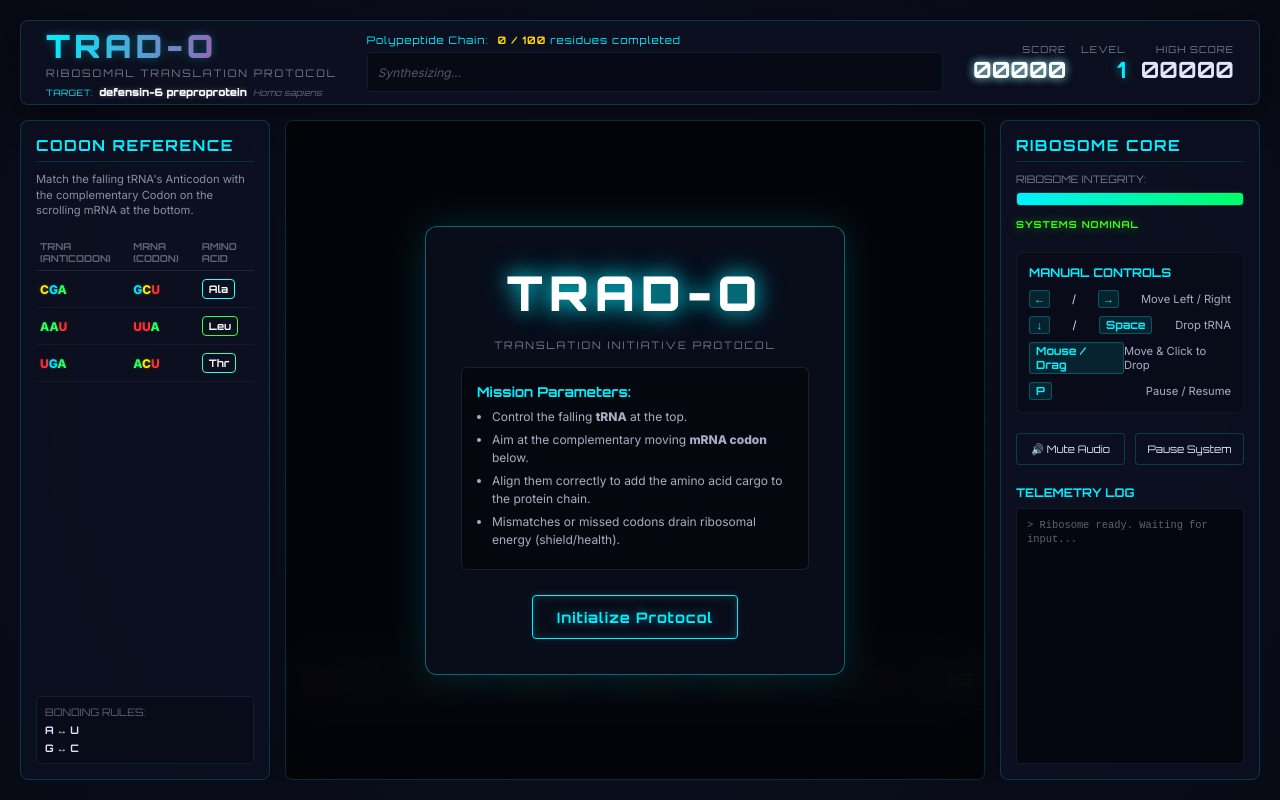
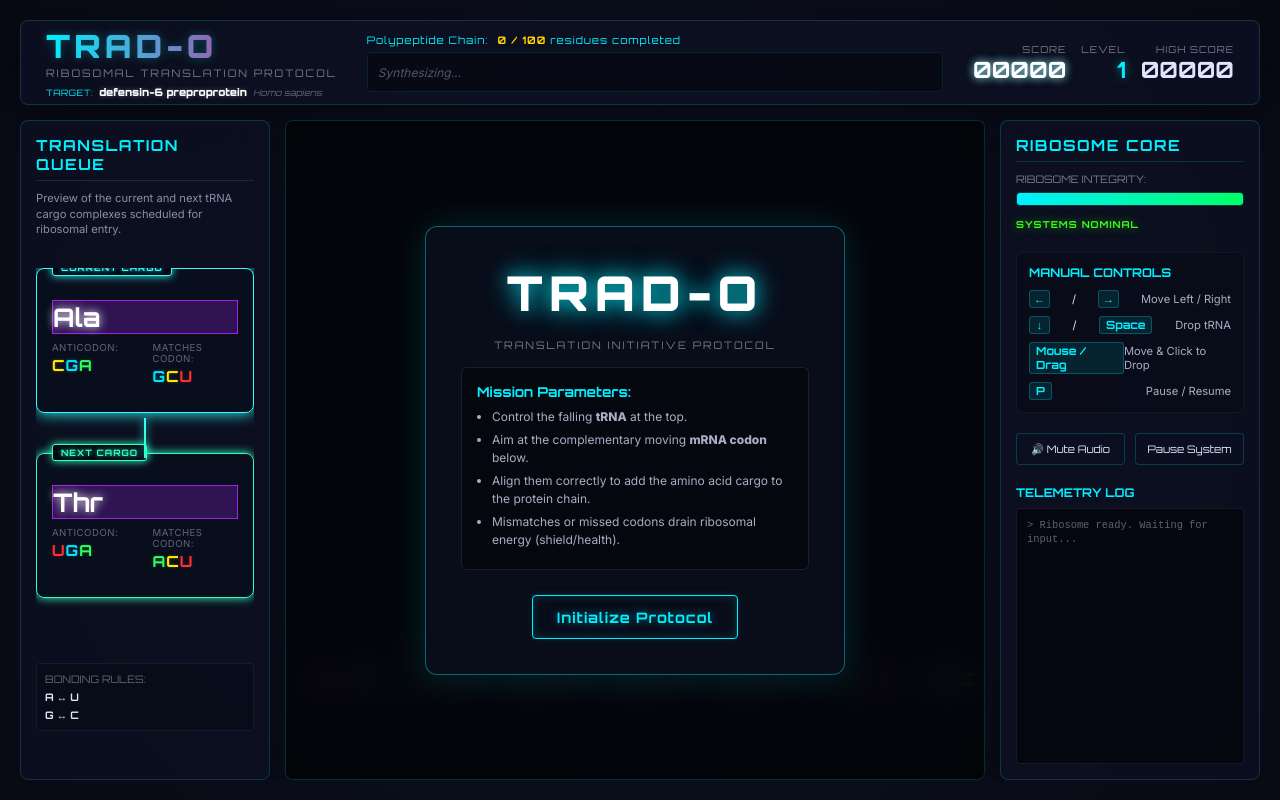
Before and after one commit to Federico77z/Trad-O, a plain HTML site: page index.html in a window 1280 px wide. Drawn offline with Linux system fonts and the light colour scheme.

Commit message:
Feature: replace reference table with translation queue preview cards and sliding transitions

```diff
--- a/game.js
+++ b/game.js
@@ -386,6 +386,10 @@ let lastInputTime = Date.now();
 let keyBuffer = '';
 let aiTargetBlock = null;
 
+// Translation Queue Globals
+let currentTRNACodon = null;
+let nextTRNACodon = null;
+
 // Entities
 let mrnaChain = [];
 let activeTRNA = null;
@@ -483,11 +487,6 @@ function updateMRNA(dt) {
     mrnaChain.forEach(block => {
         block.x -= mrnaSpeed * dtScale;
 
-        // Highlight corresponding row in Reference Table
-        if (block.x < canvas.width / 2 && block.x + block.width > canvas.width / 2 && !block.translated) {
-            updateReferenceHighlight(block.codon);
-        }
-
         if (block.successGlow > 0) {
             block.successGlow -= 0.05 * dtScale;
             block.pulseScale = 1.0 + Math.sin(block.successGlow * Math.PI) * 0.15;
@@ -502,55 +501,58 @@ function updateMRNA(dt) {
     }
 }
 
-// Highlight Reference Table row
-let currentHighlightedCodon = null;
-function updateReferenceHighlight(codon) {
-    if (currentHighlightedCodon === codon) return;
-
-    document.querySelectorAll('.reference-table tbody tr').forEach(row => {
-        if (row.getAttribute('data-codon') === codon) {
-            row.classList.add('active-target');
-        } else {
-            row.classList.remove('active-target');
-        }
-    });
-    currentHighlightedCodon = codon;
-}
-
-// Dynamic Reference Table (shows only codons of remaining needed residues)
-let lastActiveCount = 0;
-function checkAndRefreshReferenceTable() {
-    const activeCodons = getActiveCodons();
-    if (activeCodons.length === lastActiveCount) return;
-
-    lastActiveCount = activeCodons.length;
-
-    const tbody = document.querySelector('.reference-table tbody');
-    if (!tbody) return;
-
-    tbody.innerHTML = '';
-    const uniqueCodons = Array.from(new Set(activeCodons));
-
-    uniqueCodons.forEach(codon => {
-        const info = getCodonInfo(codon);
-        const tr = document.createElement('tr');
-        tr.setAttribute('data-codon', codon);
-
-        const tdAnticodon = document.createElement('td');
-        tdAnticodon.innerHTML = formatCodonHTML(info.anticodon);
-
-        const tdCodon = document.createElement('td');
-        tdCodon.innerHTML = formatCodonHTML(codon);
-
-        const tdAA = document.createElement('td');
-        tdAA.innerHTML = formatAminoAcidHTML(info.aminoAcid);
-
-        tr.appendChild(tdAnticodon);
-        tr.appendChild(tdCodon);
-        tr.appendChild(tdAA);
-
-        tbody.appendChild(tr);
-    });
+// Translation Queue Helpers
+function updatePreviewCards() {
+    const currentCard = document.getElementById('current-card');
+    const nextCard = document.getElementById('next-card');
+    const container = document.getElementById('preview-container');
+
+    if (!currentCard || !nextCard || !container) return;
+
+    if (currentTRNACodon) {
+        const info = getCodonInfo(currentTRNACodon);
+        currentCard.querySelector('.aa-val').textContent = info.aminoAcid;
+        currentCard.querySelector('.anticodon-val').innerHTML = formatCodonHTML(info.anticodon);
+        currentCard.querySelector('.codon-val').innerHTML = formatCodonHTML(currentTRNACodon);
+        currentCard.style.setProperty('--current-color', info.color);
+        container.style.setProperty('--current-color', info.color);
+    } else {
+        currentCard.querySelector('.aa-val').textContent = '-';
+        currentCard.querySelector('.anticodon-val').textContent = '-';
+        currentCard.querySelector('.codon-val').textContent = '-';
+        currentCard.style.removeProperty('--current-color');
+    }
+
+    if (nextTRNACodon) {
+        const info = getCodonInfo(nextTRNACodon);
+        nextCard.querySelector('.aa-val').textContent = info.aminoAcid;
+        nextCard.querySelector('.anticodon-val').innerHTML = formatCodonHTML(info.anticodon);
+        nextCard.querySelector('.codon-val').innerHTML = formatCodonHTML(nextTRNACodon);
+        nextCard.style.setProperty('--next-color', info.color);
+        container.style.setProperty('--next-color', info.color);
+        container.style.setProperty('--next-glow', `${info.color}66`);
+    } else {
+        nextCard.querySelector('.aa-val').textContent = '-';
+        nextCard.querySelector('.anticodon-val').textContent = '-';
+        nextCard.querySelector('.codon-val').textContent = '-';
+        nextCard.style.removeProperty('--next-color');
+        container.style.removeProperty('--next-glow');
+    }
+}
+
+function animateQueueTransition(newNextCodon) {
+    const previewContainer = document.getElementById('preview-container');
+    if (!previewContainer) return;
+
+    previewContainer.classList.add('animating');
+
+    setTimeout(() => {
+        currentTRNACodon = nextTRNACodon;
+        nextTRNACodon = newNextCodon;
+
+        updatePreviewCards();
+        previewContainer.classList.remove('animating');
+    }, 400);
 }
 
 // 6. TRNA SHUTTLE
@@ -878,6 +880,10 @@ function handleMatchSuccess(block, matchedTRNA) {
 
     activeTRNA = null;
 
+    // Animate the Translation Queue shift
+    const newNextCodon = selectTargetCodon();
+    animateQueueTransition(newNextCodon);
+
     // Spawn next tRNA if protein is not complete yet
     if (translationProgress < targetProtein.sequence.length) {
         setTimeout(spawnNewTRNA, 500);
@@ -901,6 +907,10 @@ function handleMatchFailure(block, matchedTRNA) {
     }
 
     activeTRNA = null;
+
+    // Animate the Translation Queue shift
+    const newNextCodon = selectTargetCodon();
+    animateQueueTransition(newNextCodon);
 
     if (integrity <= 0) {
         triggerGameOver();
@@ -975,12 +985,22 @@ function spawnNewTRNA() {
     if (gameState !== 'PLAYING') return;
 
     if (translationProgress < targetProtein.sequence.length) {
-        const targetCodon = selectTargetCodon();
-        activeTRNA = new TRNA(targetCodon);
+        if (!currentTRNACodon) {
+            currentTRNACodon = selectTargetCodon();
+        }
+        if (!nextTRNACodon) {
+            nextTRNACodon = selectTargetCodon();
+        }
+        if (!currentTRNACodon) return;
+
+        activeTRNA = new TRNA(currentTRNACodon);
         mouseX = activeTRNA.x + tRNAWidth / 2;
 
         // Highlight and scroll to target HUD node for the spawned tRNA
         highlightTargetHUDNode(activeTRNA.aminoAcid, activeTRNA.color);
+
+        // Keep preview cards matched
+        updatePreviewCards();
     }
 }
 
@@ -1060,6 +1080,11 @@ function exitDemoMode() {
     aminoAcidProjectiles = [];
     activeTRNA = null;
     translationProgress = 0;
+
+    // Clear preview queue codons
+    currentTRNACodon = null;
+    nextTRNACodon = null;
+    updatePreviewCards();
 
     // Reinitialize starting mRNA chain
     initMRNA();
@@ -1309,7 +1334,6 @@ function update(dt) {
         }
         const dtScale = dt / 16.667;
         updateMRNA(dt);
-        checkAndRefreshReferenceTable(); // Refresh table dynamically on remaining targets
 
         if (activeTRNA) {
             activeTRNA.update(dt);
@@ -1581,9 +1605,10 @@ function startLevel() {
     updateIntegrityBar();
     initializeProteinHUD();
 
-    // Reset reference table tracker and rebuild table
-    lastActiveCount = 0;
-    checkAndRefreshReferenceTable();
+    // Initialize preview queue codons
+    currentTRNACodon = selectTargetCodon();
+    nextTRNACodon = selectTargetCodon();
+    updatePreviewCards();
 
     initMRNA();
 
@@ -1633,7 +1658,10 @@ window.onload = () => {
     document.getElementById('target-protein-name').textContent = targetProtein.name;
     document.getElementById('target-protein-org').textContent = targetProtein.organism;
 
-    checkAndRefreshReferenceTable();
+    currentTRNACodon = selectTargetCodon();
+    nextTRNACodon = selectTargetCodon();
+    updatePreviewCards();
+
     initMRNA();
 
     requestAnimationFrame(gameLoop);
--- a/index.html
+++ b/index.html
@@ -50,59 +50,55 @@
 
         <!-- Main Body -->
         <div class="main-layout">
-            <!-- Left Sidebar: Codon Reference Chart -->
+            <!-- Left Sidebar: Translation Queue Preview -->
             <aside class="hud-panel side-panel reference-panel">
-                <h2>Codon Reference</h2>
-                <p class="panel-desc">Match the falling tRNA's Anticodon with the complementary Codon on the scrolling mRNA at the bottom.</p>
-                <div class="table-container">
-                    <table class="reference-table">
-                        <thead>
-                            <tr>
-                                <th>tRNA (Anticodon)</th>
-                                <th>mRNA (Codon)</th>
-                                <th>Amino Acid</th>
-                            </tr>
-                        </thead>
-                        <tbody>
-                            <tr data-codon="AUG">
-                                <td><span class="base-u">U</span><span class="base-a">A</span><span class="base-c">C</span></td>
-                                <td><span class="base-a">A</span><span class="base-u">U</span><span class="base-g">G</span></td>
-                                <td><span class="aa-tag aa-met">Met</span></td>
-                            </tr>
-                            <tr data-codon="UUU">
-                                <td><span class="base-a">A</span><span class="base-a">A</span><span class="base-a">A</span></td>
-                                <td><span class="base-u">U</span><span class="base-u">U</span><span class="base-u">U</span></td>
-                                <td><span class="aa-tag aa-phe">Phe</span></td>
-                            </tr>
-                            <tr data-codon="GUC">
-                                <td><span class="base-c">C</span><span class="base-a">A</span><span class="base-g">G</span></td>
-                                <td><span class="base-g">G</span><span class="base-u">U</span><span class="base-c">C</span></td>
-                                <td><span class="aa-tag aa-val">Val</span></td>
-                            </tr>
-                            <tr data-codon="CCA">
-                                <td><span class="base-g">G</span><span class="base-g">G</span><span class="base-u">U</span></td>
-                                <td><span class="base-c">C</span><span class="base-c">C</span><span class="base-a">A</span></td>
-                                <td><span class="aa-tag aa-pro">Pro</span></td>
-                            </tr>
-                            <tr data-codon="AAA">
-                                <td><span class="base-u">U</span><span class="base-u">U</span><span class="base-u">U</span></td>
-                                <td><span class="base-a">A</span><span class="base-a">A</span><span class="base-a">A</span></td>
-                                <td><span class="aa-tag aa-lys">Lys</span></td>
-                            </tr>
-                            <tr data-codon="GAC">
-                                <td><span class="base-c">C</span><span class="base-u">U</span><span class="base-g">G</span></td>
-                                <td><span class="base-g">G</span><span class="base-a">A</span><span class="base-c">C</span></td>
-                                <td><span class="aa-tag aa-asp">Asp</span></td>
-                            </tr>
-                            <tr data-codon="UCG">
-                                <td><span class="base-a">A</span><span class="base-g">G</span><span class="base-c">C</span></td>
-                                <td><span class="base-u">U</span><span class="base-c">C</span><span class="base-g">G</span></td>
-                                <td><span class="aa-tag aa-ser">Ser</span></td>
-                            </tr>
-                        </tbody>
-                    </table>
+                <h2>Translation Queue</h2>
+                <p class="panel-desc">Preview of the current and next tRNA cargo complexes scheduled for ribosomal entry.</p>
+
+                <div id="preview-container">
+                    <!-- Current Card -->
+                    <div id="current-card" class="preview-card">
+                        <div class="card-badge current-badge">CURRENT CARGO</div>
+                        <div class="card-content">
+                            <div class="aa-val">-</div>
+                            <div class="pairs-grid">
+                                <div>
+                                    <span class="label">Anticodon:</span>
+                                    <div class="anticodon-val">-</div>
+                                </div>
+                                <div>
+                                    <span class="label">Matches Codon:</span>
+                                    <div class="codon-val">-</div>
+                                </div>
+                            </div>
+                        </div>
+                    </div>
+
+                    <!-- Queue Connector Line -->
+                    <div class="queue-connector">
+                        <div class="connector-line"></div>
+                    </div>
+
+                    <!-- Next Card -->
+                    <div id="next-card" class="preview-card">
+                        <div class="card-badge next-badge">NEXT CARGO</div>
+                        <div class="card-content">
+                            <div class="aa-val">-</div>
+                            <div class="pairs-grid">
+                                <div>
+                                    <span class="label">Anticodon:</span>
+                                    <div class="anticodon-val">-</div>
+                                </div>
+                                <div>
+                                    <span class="label">Matches Codon:</span>
+                                    <div class="codon-val">-</div>
+                                </div>
+                            </div>
+                        </div>
+                    </div>
                 </div>
-                <div class="complementarity-hint">
+
+                <div class="complementarity-hint" style="margin-top: 15px;">
                     <span class="title">BONDING RULES:</span>
                     <span class="pair">A &harr; U</span>
                     <span class="pair">G &harr; C</span>
--- a/style.css
+++ b/style.css
@@ -310,31 +310,139 @@ body {
     margin-bottom: 12px;
 }
 
-.reference-table {
+/* Translation Queue Sidebar Styles */
+#preview-container {
+    position: relative;
+    display: flex;
+    flex-direction: column;
+    align-items: center;
+    gap: 40px;
     width: 100%;
-    border-collapse: collapse;
-    font-size: 0.75rem;
+    height: 380px;
+    margin-top: 15px;
+    overflow: hidden;
 }
 
-.reference-table th {
-    font-family: var(--font-tech);
-    color: rgba(224, 229, 255, 0.4);
-    text-align: left;
-    padding: 6px 4px;
-    border-bottom: 1px solid rgba(224, 229, 255, 0.1);
-    font-size: 0.6rem;
-    text-transform: uppercase;
+.preview-card {
+    position: relative;
+    width: 100%;
+    height: 145px;
+    background: rgba(10, 15, 30, 0.75);
+    border: 1.5px solid rgba(0, 240, 255, 0.15);
+    border-radius: 8px;
+    padding: 20px 15px 15px 15px;
+    display: flex;
+    flex-direction: column;
+    justify-content: center;
+    box-sizing: border-box;
+    box-shadow: 0 4px 15px rgba(0, 0, 0, 0.4);
+    transform: translateY(0);
 }
 
-.reference-table td {
-    padding: 8px 4px;
-    border-bottom: 1px solid rgba(224, 229, 255, 0.05);
+#current-card {
+    border-color: var(--current-color, rgba(0, 240, 255, 0.3));
+    box-shadow: 0 0 15px var(--current-color, rgba(0, 240, 255, 0.15));
 }
 
-/* Highlight matching rows in chart */
-.reference-table tr.active-target {
-    background: rgba(0, 240, 255, 0.1);
-    border-left: 2px solid var(--cyan);
+#next-card {
+    border-color: var(--next-color, rgba(255, 234, 0, 0.3));
+    box-shadow: 0 0 10px var(--next-color, rgba(255, 234, 0, 0.1));
+}
+
+.preview-card .card-badge {
+    position: absolute;
+    top: -10px;
+    left: 15px;
+    padding: 2px 8px;
+    font-size: 0.55rem;
+    font-weight: bold;
+    border-radius: 3px;
+    font-family: var(--font-tech);
+    letter-spacing: 1px;
+    z-index: 2;
+}
+
+.current-badge {
+    background: #02050f;
+    border: 1.5px solid var(--current-color, #00f0ff);
+    color: var(--current-color, #00f0ff);
+    text-shadow: 0 0 5px var(--current-color, #00f0ff);
+    box-shadow: 0 0 8px var(--current-color, rgba(0, 240, 255, 0.3));
+}
+
+.next-badge {
+    background: #02050f;
+    border: 1.5px solid var(--next-color, #a855f7);
+    color: var(--next-color, #a855f7);
+    text-shadow: 0 0 5px var(--next-color, #a855f7);
+    box-shadow: 0 0 8px var(--next-color, rgba(168, 85, 247, 0.3));
+}
+
+.preview-card .aa-val {
+    font-size: 1.6rem;
+    font-family: var(--font-tech);
+    font-weight: bold;
+    color: #fff;
+    margin-bottom: 8px;
+    text-shadow: 0 0 10px var(--card-color, #fff);
+}
+
+.preview-card .pairs-grid {
+    display: grid;
+    grid-template-columns: 1fr 1fr;
+    gap: 15px;
+}
+
+.preview-card .pairs-grid .label {
+    display: block;
+    font-size: 0.6rem;
+    opacity: 0.4;
+    margin-bottom: 3px;
+    text-transform: uppercase;
+    letter-spacing: 0.5px;
+}
+
+.preview-card .pairs-grid .anticodon-val,
+.preview-card .pairs-grid .codon-val {
+    font-family: var(--font-tech);
+    font-size: 0.95rem;
+    font-weight: bold;
+    letter-spacing: 1px;
+}
+
+/* Queue Connector Style */
+.queue-connector {
+    position: absolute;
+    top: 150px;
+    left: 50%;
+    transform: translateX(-50%);
+    height: 40px;
+    display: flex;
+    align-items: center;
+    justify-content: center;
+    z-index: 1;
+}
+
+.connector-line {
+    width: 2px;
+    height: 100%;
+    background: linear-gradient(to bottom, var(--current-color, #00f0ff) 0%, var(--next-color, #a855f7) 100%);
+    box-shadow: 0 0 8px var(--current-color, #00f0ff);
+}
+
+/* Slide Up Transition Engine */
+#preview-container.animating .preview-card {
+    transition: transform 0.4s cubic-bezier(0.25, 0.8, 0.25, 1), opacity 0.4s ease, border-color 0.4s ease, box-shadow 0.4s ease;
+}
+
+#preview-container.animating #current-card {
+    transform: translateY(-185px) scale(0.85);
+    opacity: 0;
+    filter: blur(2px);
+}
+
+#preview-container.animating #next-card {
+    transform: translateY(-185px);
 }
 
 /* Nucleotide bases representation */
```
